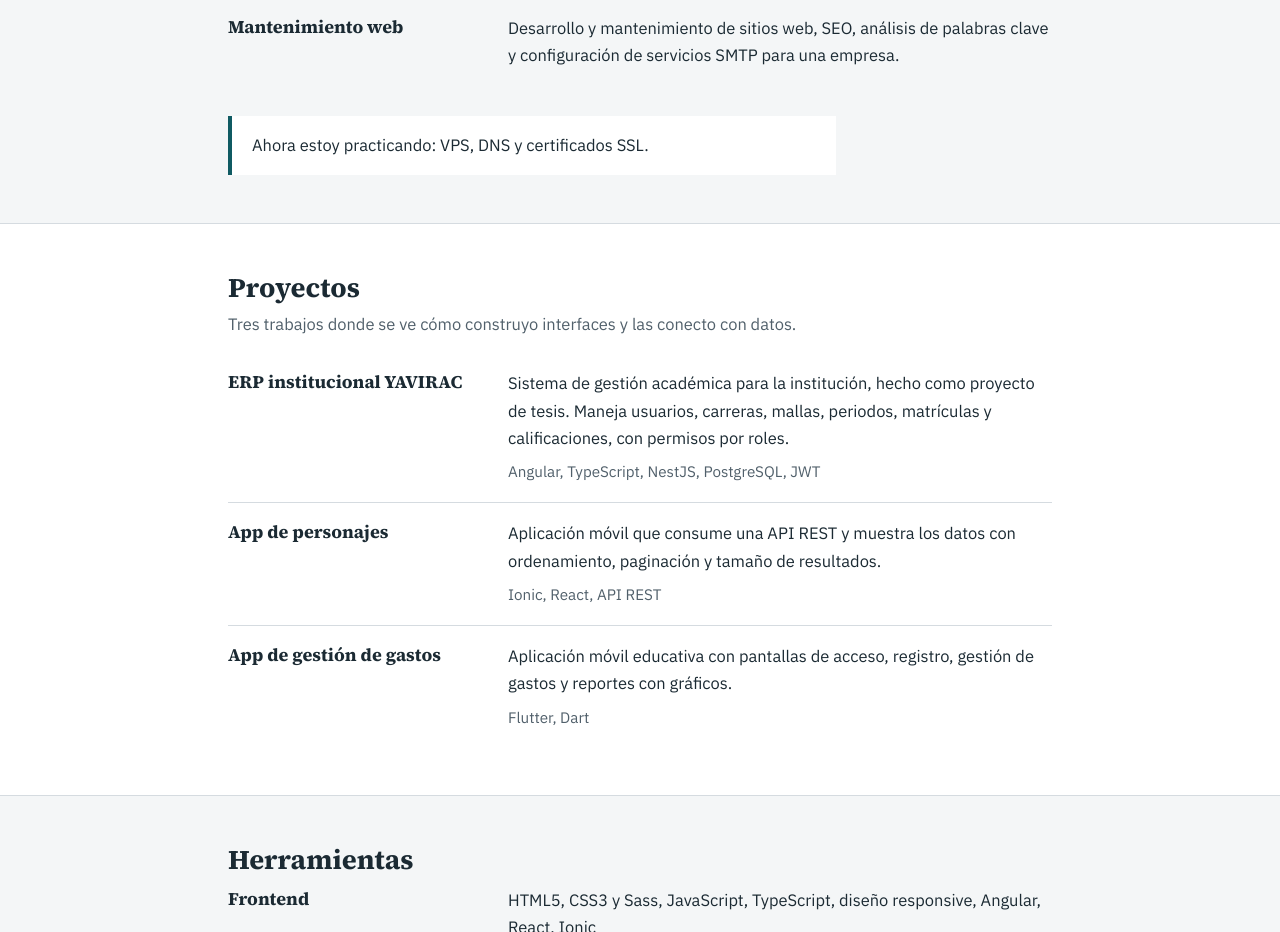
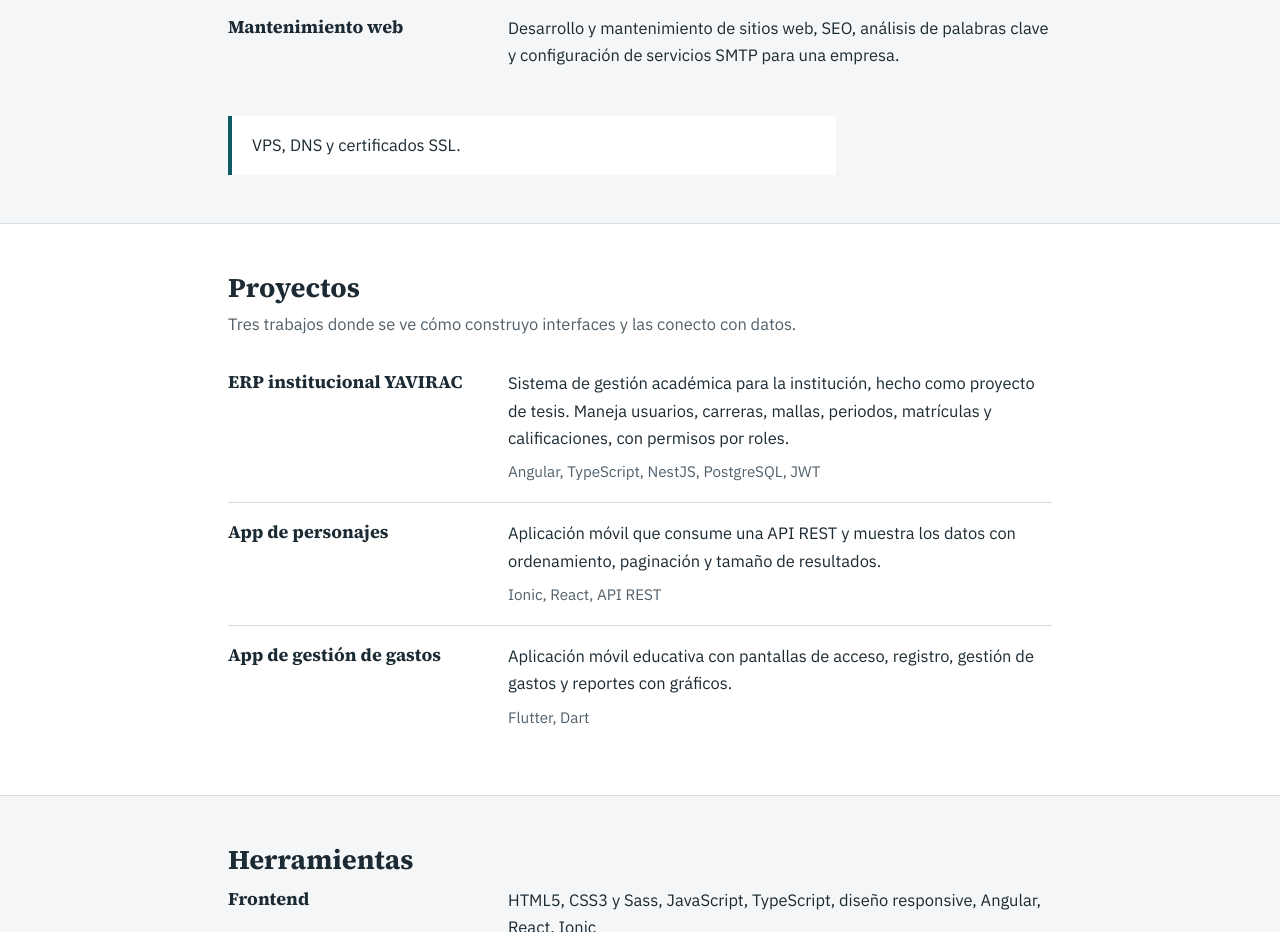
Before and after one commit to lizIrina/irinallinin.github.io, a plain HTML site: page index.html in a window 1280 px wide. Shown: the part 1260-2192 px from the top of the page. Drawn offline with Linux system fonts and the light colour scheme.

Commit message:
portafolio new

```diff
--- a/index.html
+++ b/index.html
@@ -126,7 +126,7 @@
         </div>
 
         <div class="practica" style="margin-top:1.6rem">
-          <p>Ahora estoy practicando: VPS, DNS y certificados SSL.</p>
+          <p>VPS, DNS y certificados SSL.</p>
         </div>
       </div>
     </section>
```
